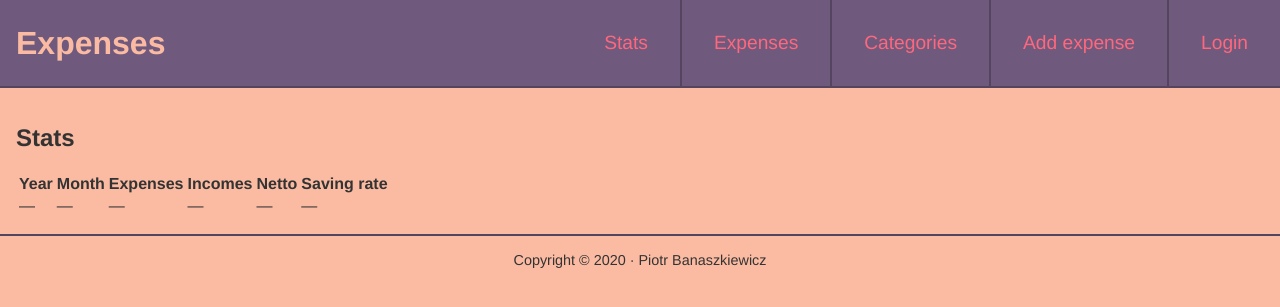
After one commit to pbanaszkiewicz/budget, a Django app: page /expenses/ in a window 1280 px wide. The commit adds this page. Shown: the top 307 px of the page. Run offline with Django 3.2, Linux system fonts and the light colour scheme; data that the repository does not hold is empty; some libraries are stand-ins or nearby versions.

Commit message:
Additional views and styles and templates

```diff
--- /dev/null
+++ b/expenses/static/expenses/base.css
@@ -0,0 +1,121 @@
+/*****************/
+/* COLOR PALETTE */
+/*****************/
+:root {
+    /* first palette */
+    --foreground: #333;
+    --background: #fbbba2;
+    --header-background: #6f5a7e;
+    --header-foreground: #fbbba2;;
+    --header-logo: #fbbba2;;
+    --header-link: #ff677d;
+    --header-link-focus: #cd6684;
+    --content-link: #ff677d;
+    --content-link-focus: #cd6684;
+    --border: #54445f;
+
+    /* second palette */
+    /* --foreground: #333;
+    --background: #e5dfdf;
+    --header-background: #1d4d4f;
+    --header-foreground: #e5dfdf;
+    --header-logo: #e5dfdf;
+    --header-link: #e5dfdf;
+    --header-link-focus: hsl(0, 10%, 69%);
+    --content-link: #e5dfdf;
+    --content-link-focus: #cd6684;
+    --border: #357376; */
+}
+
+/********/
+/* GRID */
+/********/
+.container { display: flex; }
+.horizontal { flex-direction: row; }
+.vertical { flex-direction: column; }
+
+body {
+    align-items: stretch;
+}
+header {
+    align-items: center;
+    justify-content: space-between;
+    flex: 1 0 auto;
+}
+nav ul {
+    align-items: stretch;
+}
+nav ul li {
+    align-items: center;
+}
+main {
+    flex: 2 0 auto;
+}
+footer {
+    flex: 1 0 auto;
+}
+
+/********************/
+/* SPACING & SIZING */
+/********************/
+body {
+    margin: 0;
+}
+main, footer {
+    padding: 1rem;
+}
+header {
+    padding: 0 0 0 1rem;
+}
+nav ul {
+    margin: 0;
+    padding: 0;
+}
+nav ul li a {
+    padding: 2rem;
+}
+
+/**********/
+/* VISUAL */
+/**********/
+body {
+    /* background-color: #ffae8f; */
+    /* background-color: #f6eec7; */
+    background-color: var(--background);
+    color: var(--foreground);
+    /* font-family: Arial, Helvetica, sans-serif; */
+    font-family: Graphik Web, Helvetica Neue, Helvetica, Arial, sans-serif;
+}
+header {
+    background-color: var(--header-background);
+    color: var(--header-foreground);
+    border-bottom: 2px solid var(--border);
+}
+header h1 a {
+    color: var(--header-logo);
+    text-decoration: none;
+}
+nav ul {
+    list-style: none;
+}
+nav ul li {
+    font-size: 1.2rem;
+}
+nav ul li a {
+    text-decoration: none;
+    display: block;
+}
+nav ul li:not(:last-child) {
+    border-right: 2px solid var(--border);
+}
+a {
+    color: var(--content-link);
+}
+a:hover, a:focus {
+    color: var(--content-link-focus);
+}
+footer {
+    font-size: 0.9rem;
+    text-align: center;
+    border-top: 2px solid var(--border);
+}
--- /dev/null
+++ b/expenses/templates/base.html
@@ -0,0 +1,42 @@
+{% load static %}
+<!DOCTYPE html>
+<html lang="en">
+<head>
+    <meta charset="UTF-8">
+    <meta name="viewport" content="width=device-width, initial-scale=1.0">
+    <meta http-equiv="X-UA-Compatible" content="ie=edge">
+    <link rel="stylesheet" href="{% static 'expenses/base.css' %}" type="text/css">
+    <title>Expenses &middot; {{ title }}</title>
+</head>
+<body class="container vertical">
+
+    <!-- header -->
+    <header class="container horizontal">
+        <h1><a href="/">Expenses</a></h1>
+        <nav>
+            <ul class="container horizontal">
+                <li class="container"><a href="">Stats</a></li>
+                <li class="container"><a href="">Expenses</a></li>
+                <li class="container"><a href="">Categories</a></li>
+                <li class="container"><a href="">Add expense</a></li>
+                {% if user.is_authenticated %}
+                <li class="container">Hello, {{ user.first_name }}</li>
+                <li class="container"><a href="{% url 'logout' %}">Logout</a></li>
+                {% else %}
+                <li class="container"><a href="{% url 'login' %}">Login</a></li>
+                {% endif %}
+            </ul>
+        </nav>
+    </header>
+
+    <!-- content -->
+    <main>
+{% block content %}{% endblock %}
+    </main>
+
+    <!-- footer -->
+    <footer>
+        Copyright &copy; 2020 &middot; Piotr Banaszkiewicz
+    </footer>
+</body>
+</html>
--- a/expenses/templates/expenses/stats.html
+++ b/expenses/templates/expenses/stats.html
@@ -1,7 +1,11 @@
+{% extends "base.html" %}
 {% load mathfilters %}
-<h1>Hello World</h1>
+
+{% block content %}
+    <h2>{{ title }}</h2>
 
     <table>
+        <thead>
             <tr>
                 <th>Year</th>
                 <th>Month</th>
@@ -10,6 +14,8 @@
                 <th>Netto</th>
                 <th>Saving rate</th>
             </tr>
+        </thead>
+        <tbody>
             {% for row in results %}
             <tr>
             {% with netto=row.sum_incomes|sub:row.sum_expenses sr=row.sum_incomes|sub:row.sum_expenses|div:row.sum_incomes %}
@@ -21,5 +27,16 @@
                 <td>{{ sr|mul:100|floatformat:2 }}%</td>
             {% endwith %}
             </tr>
+            {% empty %}
+            <tr>
+                <td>&mdash;</td>
+                <td>&mdash;</td>
+                <td>&mdash;</td>
+                <td>&mdash;</td>
+                <td>&mdash;</td>
+                <td>&mdash;</td>
+            </tr>
             {% endfor %}
+        </tbody>
     </table>
+{% endblock %}
--- a/expenses/urls.py
+++ b/expenses/urls.py
@@ -5,4 +5,6 @@ from . import views
 
 urlpatterns = [
     path('', views.StatsView.as_view(), name='stats'),
+    path('expenses/', views.StatsView.as_view(), name='expenses-list'),
+    path('categories/', views.StatsView.as_view(), name='categories-list'),
 ]
--- a/expenses/views.py
+++ b/expenses/views.py
@@ -1,12 +1,16 @@
 from django.db.models import Sum, Q
 from django.db.models.functions import ExtractYear, ExtractMonth
-from django.views.generic import TemplateView
+from django.views.generic import TemplateView, ListView
+from django.contrib.auth.mixins import LoginRequiredMixin
 
 from .models import Category, Expense
 
 
 class StatsView(TemplateView):
     template_name = "expenses/stats.html"
+    extra_context = {
+        'title': "Stats",
+    }
 
     def get_context_data(self, **kwargs):
         q = Expense.objects \
@@ -17,4 +21,20 @@ class StatsView(TemplateView):
                 sum_incomes=Sum('amount', filter=Q(income=True)),
             ) \
             .order_by()
-        return dict(results=q)
+        return super().get_context_data(**dict(results=q))
+
+
+class ExpenseList(ListView):
+    model = Expense
+    template_name = "expenses/expense_list.html"
+    extra_context = {
+        'title': "Expenses",
+    }
+
+
+class CategoryList(ListView):
+    model = Category
+    template_name = "expenses/category_list.html"
+    extra_context = {
+        'title': "Categories",
+    }
```
Also changed, not shown: expenses/templates/registration/login.html (added, +17 -0 lines). Lines whose indentation alone changed are shown as unchanged.
